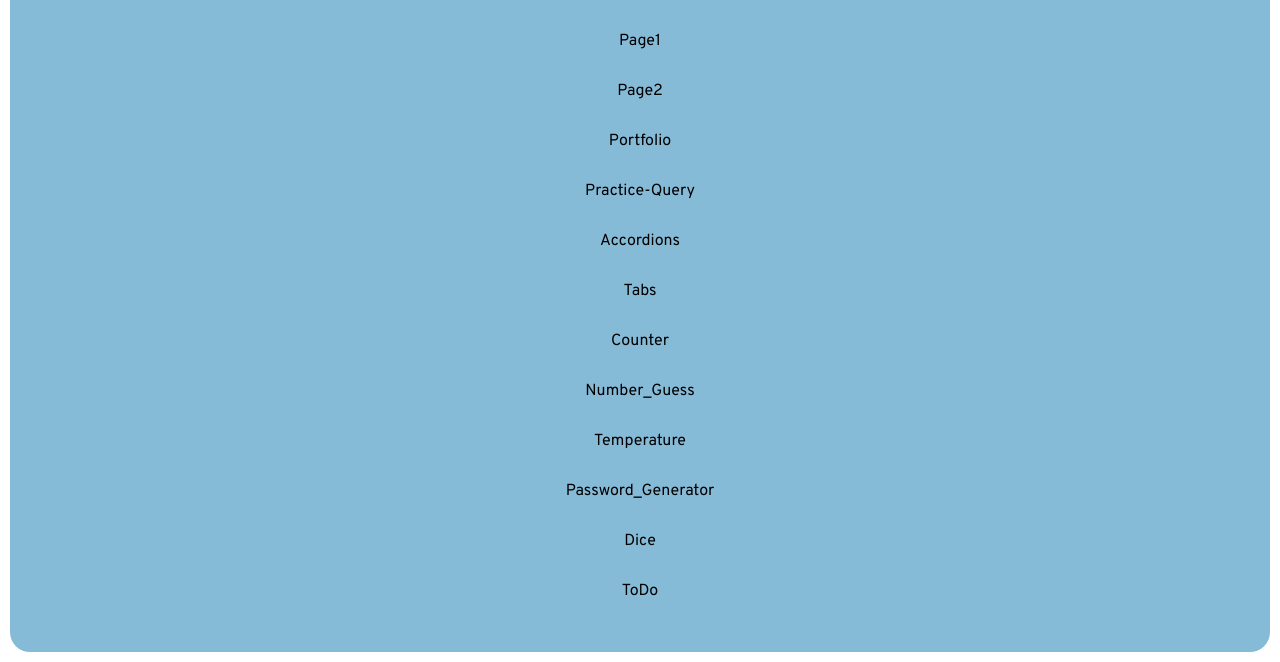
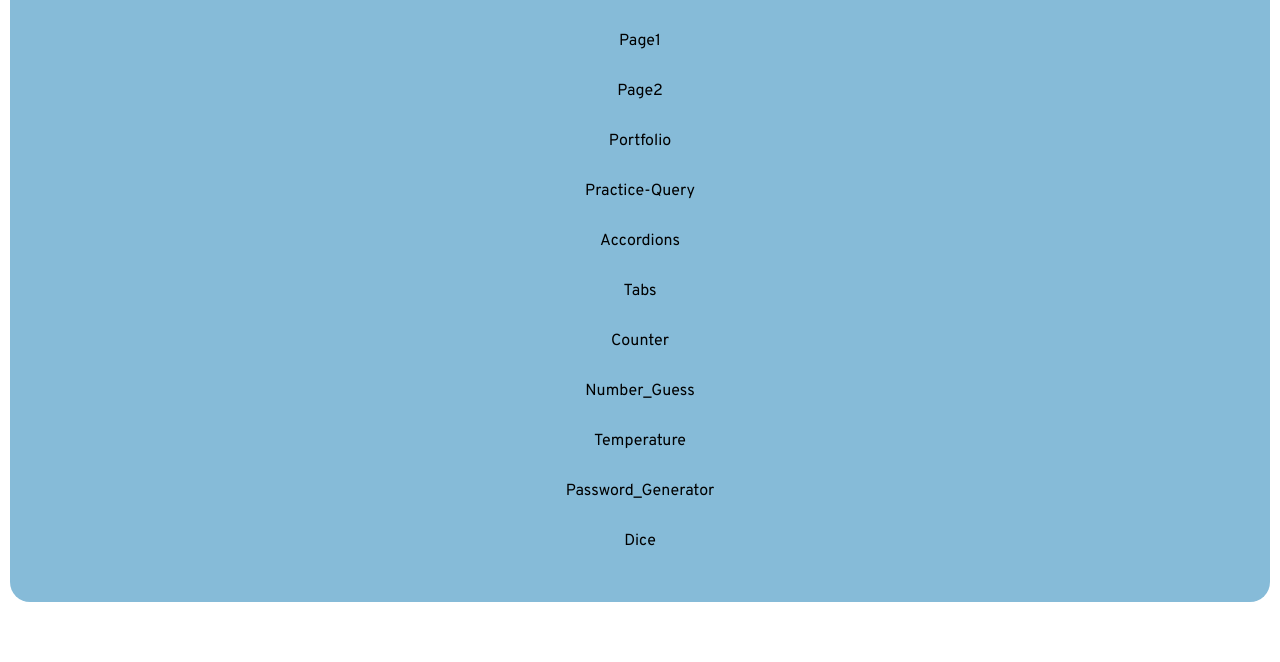
Before and after one commit to kidmagus/frontend-practice, a plain HTML site: page index.html in a window 1280 px wide. Shown: the part 1255-1917 px from the top of the page. After the commit the page ends 1867 px from the top, so only its background shows below. Drawn offline with Linux system fonts and the light colour scheme.

Commit message:
Update index.html

```diff
--- a/index.html
+++ b/index.html
@@ -71,7 +71,7 @@
                             <li><a href="/frontend-practice/temperature.html">Temperature</a></li>
                             <li><a href="/frontend-practice/password_generator.html">Password_Generator</a></li>
                             <li><a href="/frontend-practice/dice.html">Dice</a></li>
-                            <li><a href="/frontend-practice/try_todo.html">ToDo</a></li>
+
                         </ul>
                    </div>
 
```
